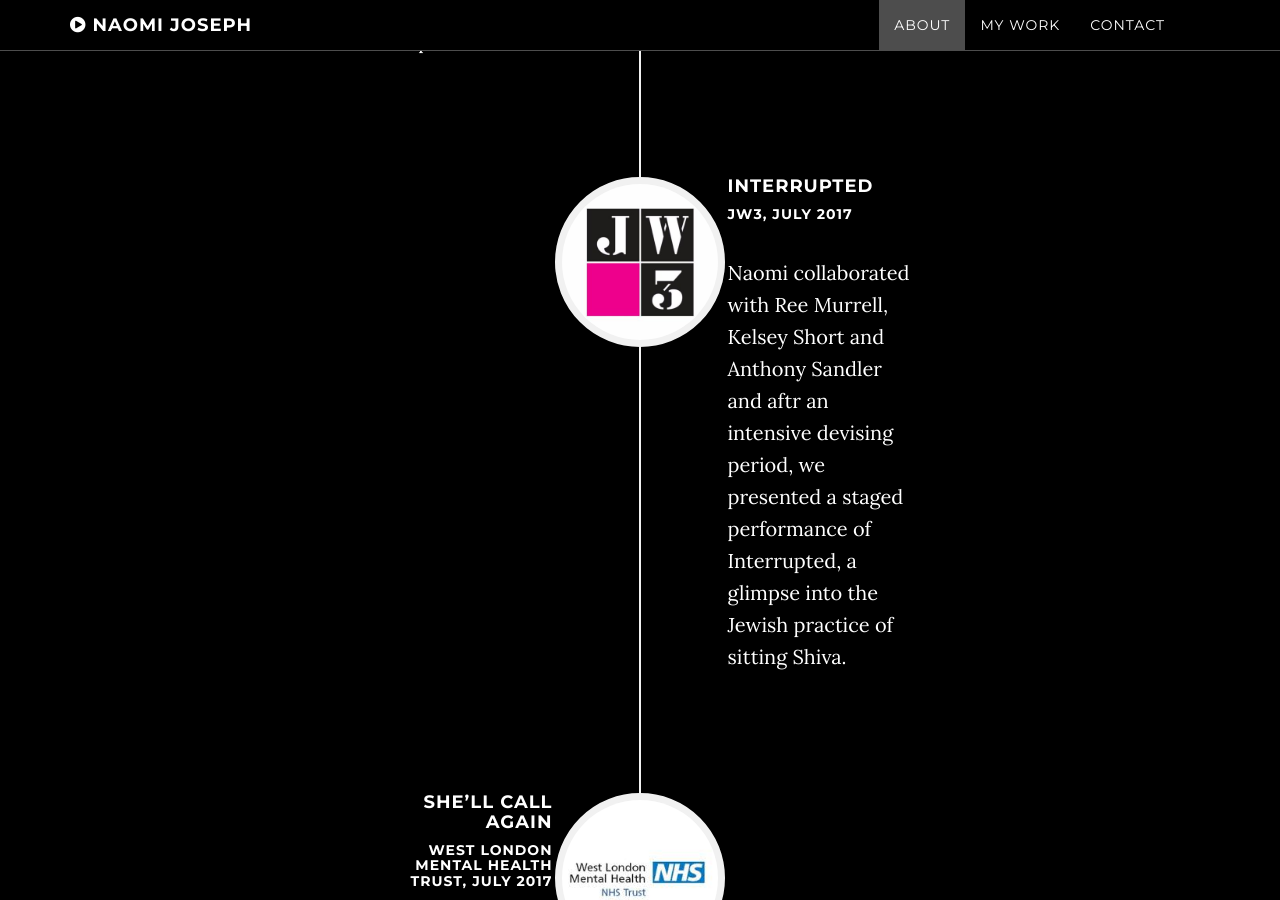
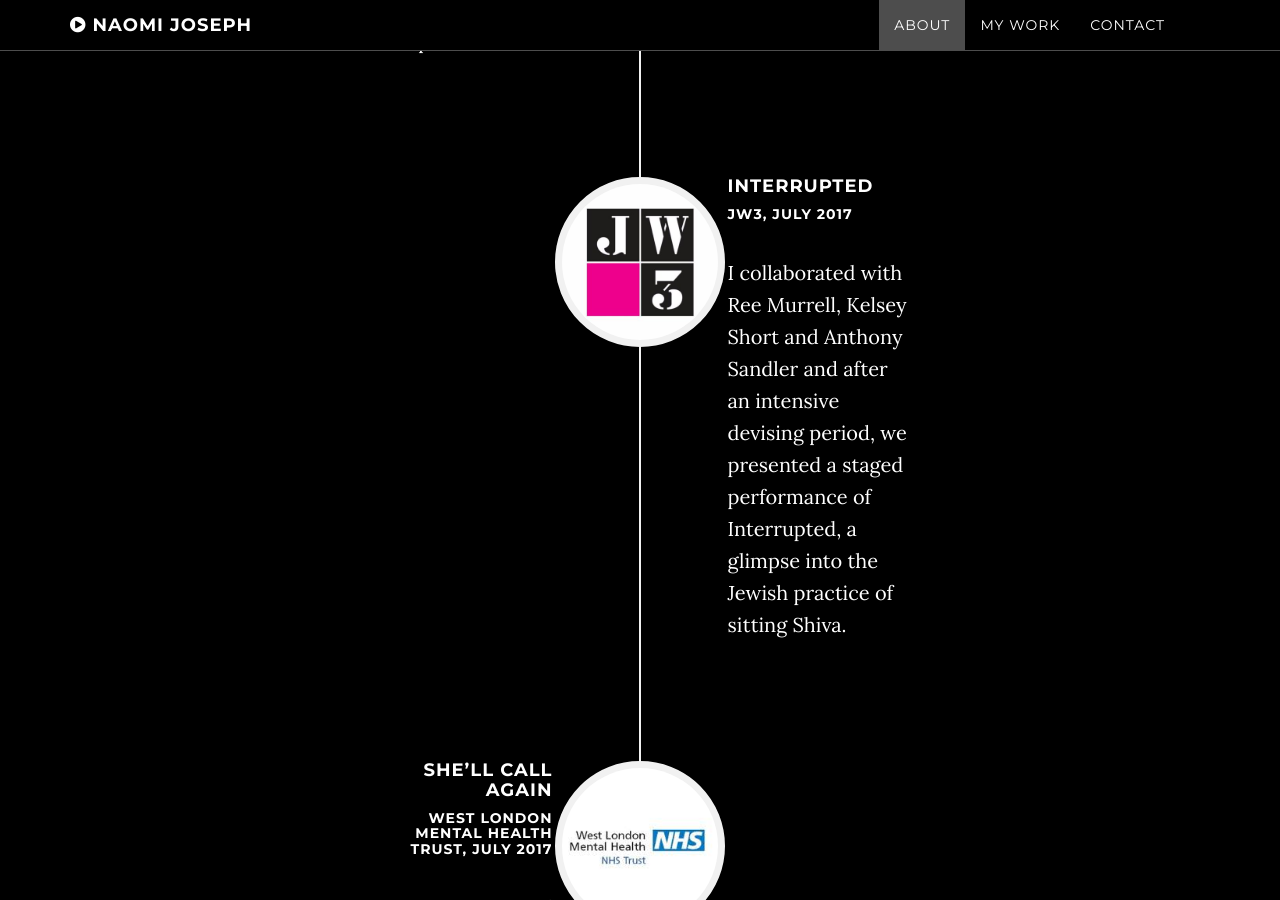
Before and after one commit to NaomiMJ/naomijoseph.me, a Jekyll site: the page built from _posts/2015-11-11-super_simple_sleep_timer.markdown, in a window 1280 px wide and 900 px high, scrolled down 2523 px. Built offline with Jekyll 4.4.1, drawn with Linux system fonts in a browser that asks for light colours.

Commit message:
Update 2015-11-11-super_simple_sleep_timer.markdown

```diff
--- a/_posts/2015-11-11-super_simple_sleep_timer.markdown
+++ b/_posts/2015-11-11-super_simple_sleep_timer.markdown
@@ -1,7 +1,7 @@
 ---
 title: Interrupted
 subtitle: JW3, July 2017
-blurb: Naomi collaborated with Ree Murrell, Kelsey Short and Anthony Sandler and aftr an intensive devising period, we presented a staged performance of Interrupted, a glimpse into the Jewish practice of sitting Shiva.
+blurb: I collaborated with Ree Murrell, Kelsey Short and Anthony Sandler and after an intensive devising period, we presented a staged performance of Interrupted, a glimpse into the Jewish practice of sitting Shiva.
 image: "img/timeline/client/jw3.jpg"
 project-url: http://www.ignis.co.uk/
 layout: default
```
